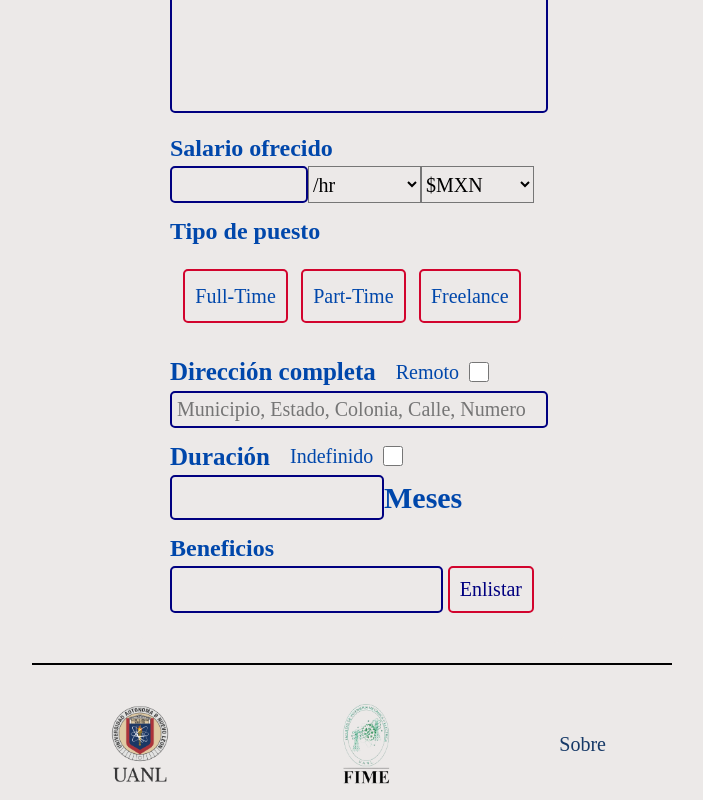
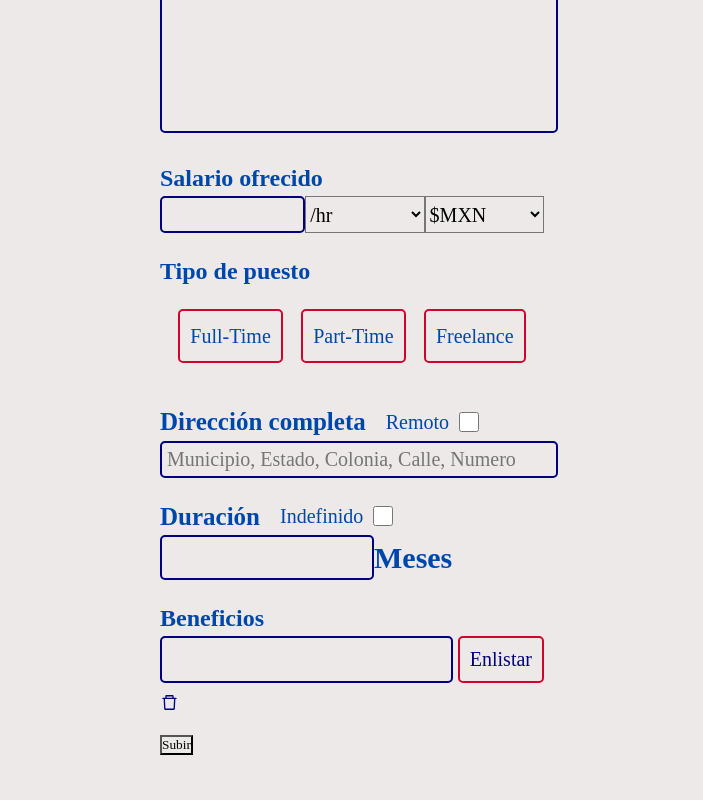
Before and after one commit to BarajasY/Workaholic, a React (Vite) app in the folder Client/: page /add in a window 1280 px wide. Shown: the part 600-1400 px from the top of the page, without its empty margins (288-991 px from the left). Built offline with nearby package versions, Linux system fonts and the light colour scheme; a web font is replaced by a local one.

Commit message:
Improving UI of Add Posting

```diff
--- a/Client/src/components/AddPosting/AddPosting.css
+++ b/Client/src/components/AddPosting/AddPosting.css
@@ -33,7 +33,7 @@
     box-shadow: 0px 5px 10px var(--navyblue);
 }
 .addPostingForm section{
-    margin: 10px;
+    margin: 20px 0px;
 }
 
 textarea {
@@ -130,3 +130,22 @@ textarea {
     border-color: var(--navyblue);
     cursor: pointer;
 }
+
+section ul {
+    margin-top: 10px;
+}
+
+section ul li {
+    display: flex;
+    align-items: center;
+    font-size: 19px;
+}
+
+.PostingIcon {
+    color: var(--navyblue);
+}
+
+.PostingIcon:hover {
+    color: var(--cherryred);
+    cursor: pointer;
+}
--- a/Client/src/components/AddPosting/AddPosting.tsx
+++ b/Client/src/components/AddPosting/AddPosting.tsx
@@ -1,9 +1,10 @@
 import React, {useState} from 'react';
+import {AiOutlineDelete} from 'react-icons/ai'
 import './AddPosting.css';
 
 const AddPosting = () => {
   const [val, setVal] = useState('')
-  const [BenefitsArray, setBenefitsArray] = useState([])
+  const [BenefitsArray, setBenefitsArray] = useState([""])
   const [Benefit, setBenefit] = useState("")
   const JobTypeArray = ["Full-Time", "Part-Time", "Freelance"]
 
@@ -73,12 +74,19 @@ const AddPosting = () => {
           <section>
             <h1>Beneficios</h1>
             <article className="PostingBenefits">
-              <input type="text" />
-              <button>Enlistar</button>
+              <input type="text" onChange={(e) => setBenefit(e.target.value)}/>
+              <button onClick={() => BenefitsArray[0] === "" ? setBenefitsArray([Benefit]) : setBenefitsArray([...BenefitsArray, Benefit])}>Enlistar</button>
             </article>
             <ul>
-
+              {BenefitsArray.map((Benefit, i) => (
+                <li key={i}>{Benefit}<AiOutlineDelete className='PostingIcon'
+                onClick={() => setBenefitsArray(BenefitsArray.filter(item => item !== Benefit))}/>
+                </li>
+              ))}
             </ul>
+          </section>
+          <section>
+            <button>Subir</button>
           </section>
         </div>
     </div>
```
